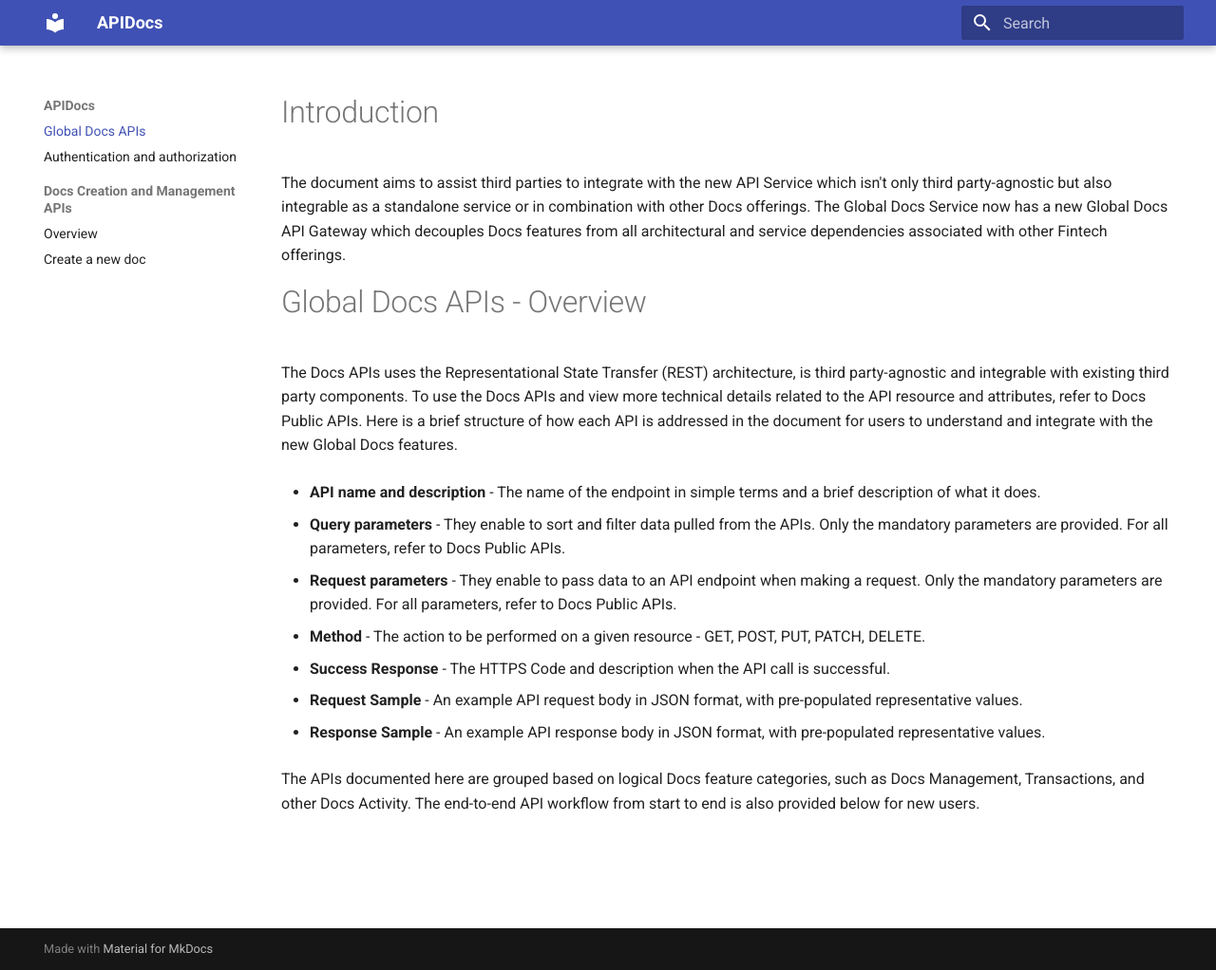
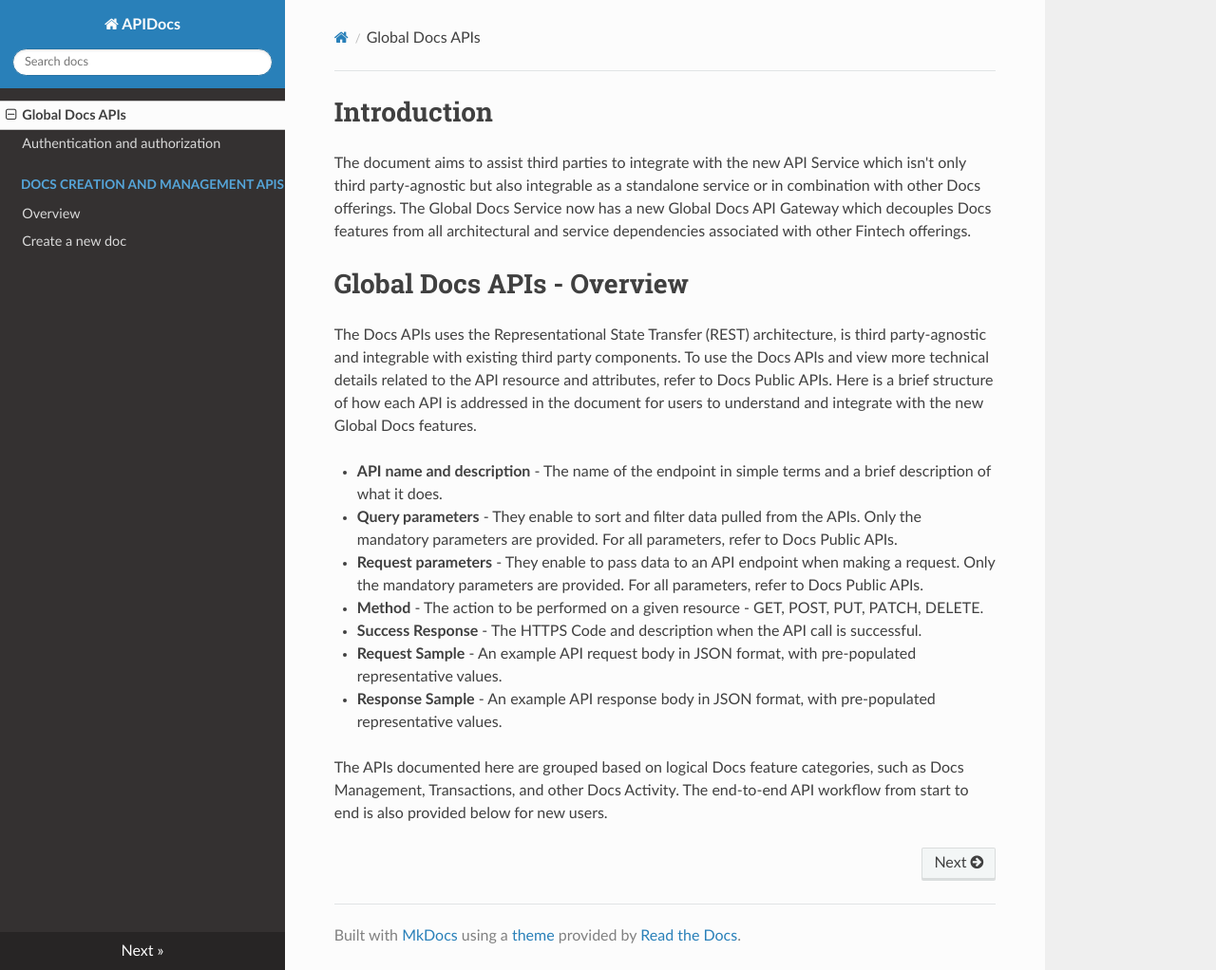
Before and after one commit to AllAboutDocs/APIDocs, an MkDocs documentation site: the page built from docs/index.md, in a window 1280 px wide and 1022 px high. Shown: the whole window at 95% size. Built offline with MkDocs 1.6.1, drawn with Linux system fonts in a browser that asks for light colours; nearby versions of some CDN libraries.

Commit message:
changed theme to RTD

```diff
--- a/mkdocs.yml
+++ b/mkdocs.yml
@@ -1,18 +1,11 @@
 site_name: APIDocs
 theme:
-  name: material
-  features:
-    - navigation.sections
-    - navigation.expand
-    - toc.integrate
-  navigation_depth: 1
-  toc_depth: 1
-  palette:
-    primary: indigo
-    accent: indigo
+  name: readthedocs
+  navigation_depth: 2
+  toc_depth: 2
 nav:
   - Global Docs APIs: index.md
-  - Authentication and authorization: authentication-and-authorization.md
-  - Docs Creation and Management APIs:
-      - Overview: docs-creation-and-management-apis/docs-creation-and-management.md
-      - Create a new doc: docs-creation-and-management-apis/create-a-new-doc.md
+  - "Authentication and authorization": authentication-and-authorization.md
+  - "Docs Creation and Management APIs":
+      - "Overview": docs-creation-and-management-apis/docs-creation-and-management.md
+      - "Create a new doc": docs-creation-and-management-apis/create-a-new-doc.md
```
